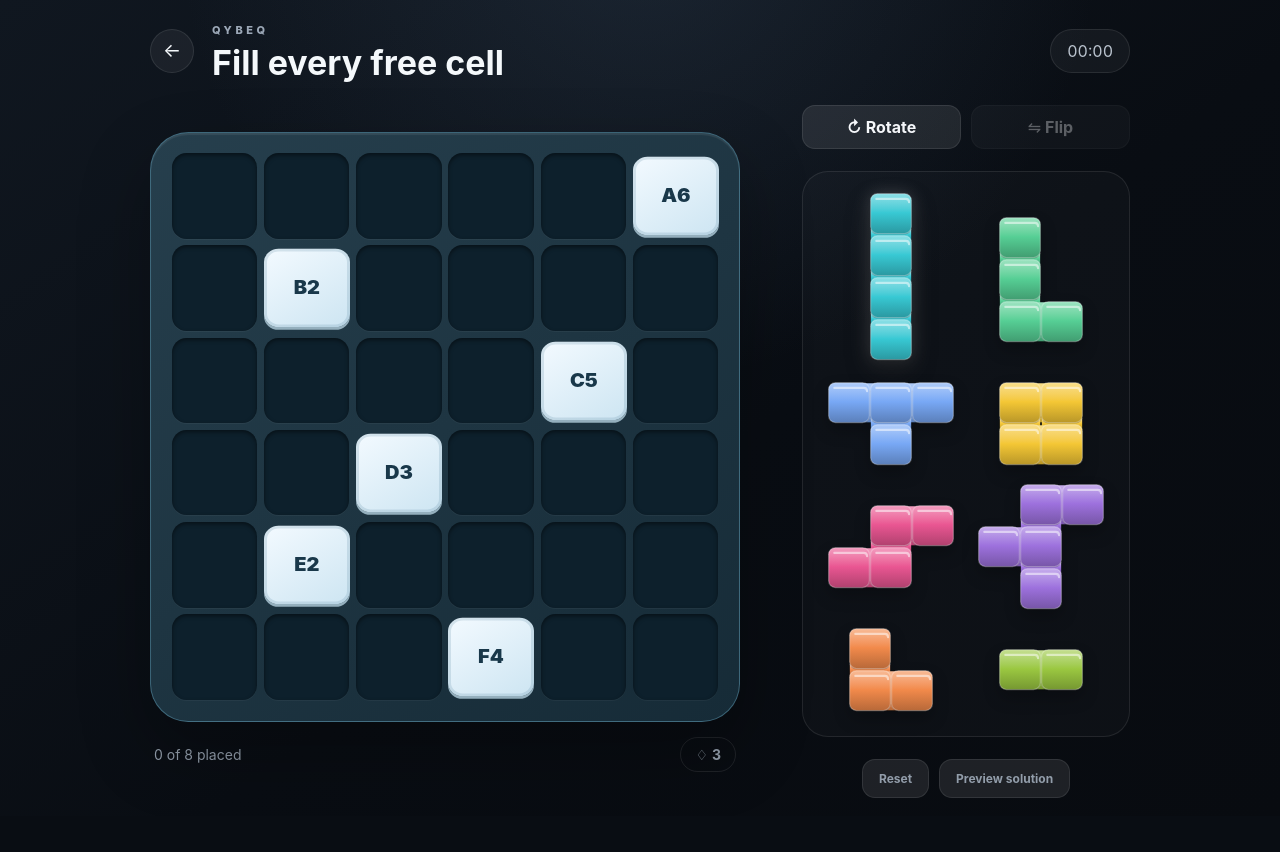
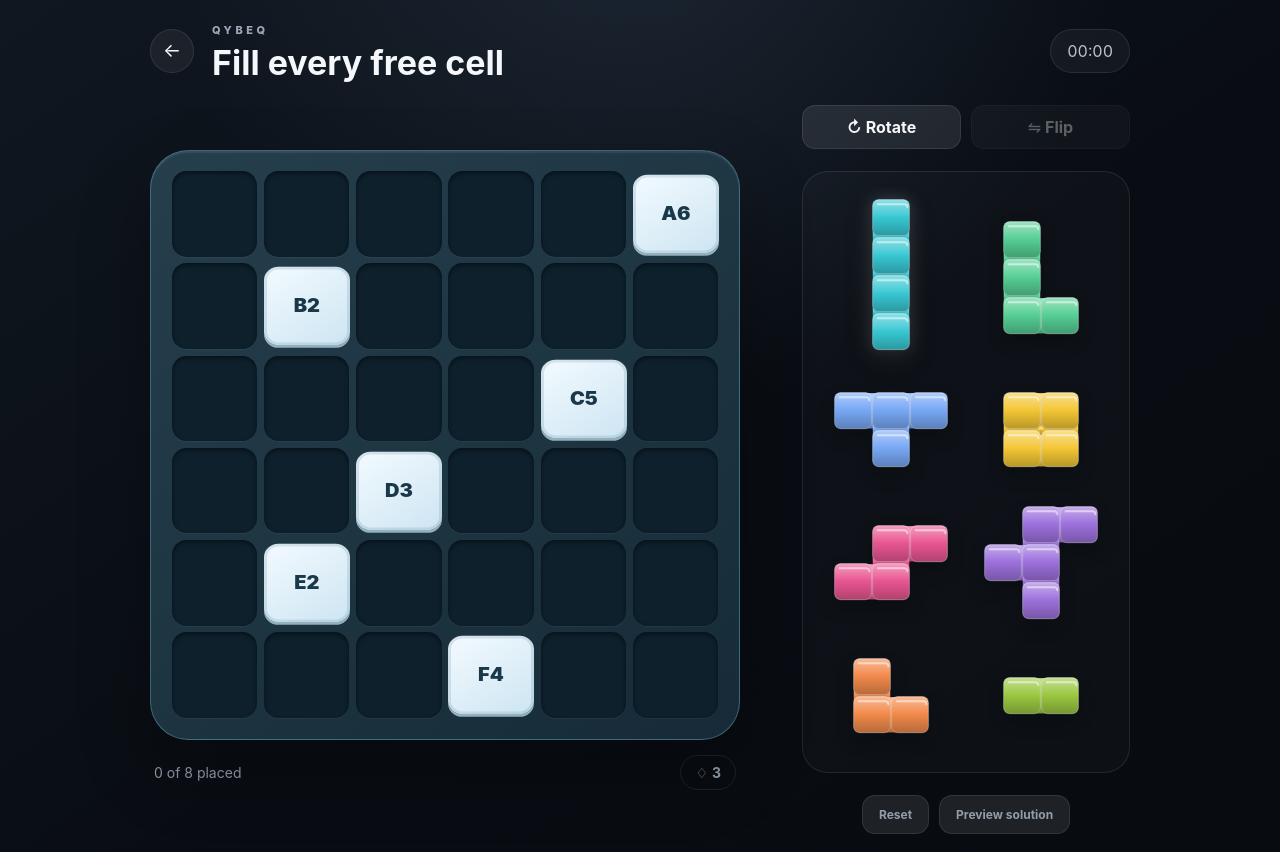
Before and after one commit to openm1ke/QybeqWeb, a React (Vite) app: page / in a window 1280 px wide. Both pictures are taken after a click on the button "Play daily". Before the commit the page ends 816 px from the top, so only its background shows below. Built offline with nearby package versions, Linux system fonts and the light colour scheme.

Commit message:
fix: scale tray pieces and rotate on tap

```diff
--- a/src/App.css
+++ b/src/App.css
@@ -38,7 +38,7 @@ button:focus-visible, a:focus-visible { outline: 3px solid rgba(84, 214, 212, .8
 .board-cell { display: grid; place-items: center; border-radius: 17%; background: #0d202c; box-shadow: inset 0 2px 4px rgba(0,0,0,.48), 0 1px rgba(255,255,255,.04); }
 .board-cell.blocked { color: #19384a; background: linear-gradient(145deg, #f3faff, #cde5f2); box-shadow: inset 0 0 0 3px rgba(91,135,158,.2), 0 3px 0 #94afbd; font-weight: 900; font-size: clamp(11px, 2.6vw, 20px); transform: scaleY(.91); }
 .board-piece { position: absolute; padding: 0; background: transparent; touch-action: none; z-index: 2; filter: drop-shadow(0 8px 10px rgba(0,0,0,.2)); }
-.board-piece svg, .tray-piece svg, .drag-overlay svg { width: 100%; height: 100%; display: block; overflow: visible; }
+.board-piece svg, .tray-piece-art svg, .drag-overlay svg { width: 100%; height: 100%; display: block; overflow: visible; }
 .board-piece.selected { filter: drop-shadow(0 0 8px rgba(255,255,255,.28)); }
 .board-piece.dragging-source { opacity: .18; }
 .progress-row { display: flex; justify-content: space-between; align-items: center; padding: 15px 4px 0; color: var(--muted); font-size: 14px; }
@@ -47,8 +47,9 @@ button:focus-visible, a:focus-visible { outline: 3px solid rgba(84, 214, 212, .8
 .piece-controls, .debug-actions { display: flex; gap: 10px; }
 .piece-controls button { flex: 1; }
 .piece-controls button:disabled { opacity: .35; cursor: default; }
-.piece-tray { flex: 1; display: grid; grid-template-columns: repeat(2, minmax(100px, 1fr)); place-items: center; gap: 18px 22px; padding: 24px; border: 1px solid var(--line); border-radius: 26px; background: rgba(255,255,255,.025); }
-.tray-piece { display: grid; place-items: center; padding: 0; background: transparent; touch-action: none; filter: drop-shadow(0 8px 8px rgba(0,0,0,.24)); transition: transform .16s ease, filter .16s ease; }
+.piece-tray { --tray-cell: 38px; flex: 1; display: grid; grid-template-columns: repeat(2, minmax(100px, 1fr)); grid-auto-rows: minmax(104px, auto); place-items: stretch; gap: 18px 22px; padding: 24px; border: 1px solid var(--line); border-radius: 26px; background: rgba(255,255,255,.025); }
+.tray-piece { width: 100%; height: 100%; display: grid; place-items: center; padding: 6px; background: transparent; filter: drop-shadow(0 8px 8px rgba(0,0,0,.24)); transition: transform .16s ease, filter .16s ease; }
+.tray-piece-art { display: block; width: calc(var(--piece-cols) * var(--tray-cell)); height: calc(var(--piece-rows) * var(--tray-cell)); touch-action: none; }
 .tray-piece:hover, .tray-piece.selected { transform: translateY(-3px); filter: drop-shadow(0 10px 12px rgba(0,0,0,.34)) drop-shadow(0 0 8px rgba(255,255,255,.2)); }
 .debug-actions { margin-top: auto; justify-content: center; }
 .debug-actions button { color: var(--muted); font-size: 12px; }
@@ -67,8 +68,7 @@ button:focus-visible, a:focus-visible { outline: 3px solid rgba(84, 214, 212, .8
   .game-layout { grid-template-columns: 1fr; gap: 18px; }
   .board-wrap { width: min(100%, 560px); margin: 0 auto; }
   .tray-panel { min-height: 280px; }
-  .piece-tray { grid-template-columns: repeat(4, 1fr); min-height: 220px; padding: 18px 10px; gap: 14px 7px; }
-  .tray-piece { max-width: 76px; max-height: 100px; }
+  .piece-tray { --tray-cell: clamp(18px, 5.8vw, 24px); grid-template-columns: repeat(4, minmax(0, 1fr)); grid-auto-rows: 104px; min-height: 0; padding: 18px 10px; gap: 14px 7px; }
 }
 @media (max-width: 430px) {
   .game-header { grid-template-columns: 44px 1fr auto; }
--- a/src/components/PieceSvg.tsx
+++ b/src/components/PieceSvg.tsx
@@ -12,6 +12,11 @@ interface PieceSvgProps {
 export function PieceSvg({ cells, color, className, label }: PieceSvgProps) {
   const bounds = shapeBounds(cells)
   const occupied = new Set(cells.map((cell) => `${cell.row}:${cell.col}`))
+  const junctions = cells.filter((cell) =>
+    occupied.has(`${cell.row}:${cell.col + 1}`) &&
+    occupied.has(`${cell.row + 1}:${cell.col}`) &&
+    occupied.has(`${cell.row + 1}:${cell.col + 1}`),
+  )
   const rawId = useId().replaceAll(':', '')
   const gradientId = `piece-gradient-${rawId}`
 
@@ -49,6 +54,12 @@ export function PieceSvg({ cells, color, className, label }: PieceSvgProps) {
             </g>
           )
         })}
+        {junctions.map((cell) => (
+          <g key={`junction-${cell.row}:${cell.col}`}>
+            <rect x={cell.col * 100 + 89} y={cell.row * 100 + 91} width="22" height="23" rx="5" fill="rgba(0,0,0,.24)" />
+            <rect x={cell.col * 100 + 90} y={cell.row * 100 + 90} width="20" height="20" fill={`url(#${gradientId})`} />
+          </g>
+        ))}
         {cells.map((cell) => {
           const x = cell.col * 100
           const y = cell.row * 100
@@ -75,6 +86,20 @@ export function PieceSvg({ cells, color, className, label }: PieceSvgProps) {
             </g>
           )
         })}
+        {/* Cover only the pin-sized intersection where four rounded faces
+            meet. Internal seams remain visible, but a 2×2 block cannot show
+            the background through its centre. */}
+        {junctions.map((cell) => (
+          <rect
+            key={`junction-cap-${cell.row}:${cell.col}`}
+            x={cell.col * 100 + 96}
+            y={cell.row * 100 + 95}
+            width="8"
+            height="9"
+            rx="2"
+            fill={`url(#${gradientId})`}
+          />
+        ))}
       </g>
     </svg>
   )
--- a/src/screens/GameScreen.tsx
+++ b/src/screens/GameScreen.tsx
@@ -1,4 +1,4 @@
-import { useCallback, useEffect, useMemo, useRef, useState, type PointerEvent as ReactPointerEvent } from 'react'
+import { useCallback, useEffect, useMemo, useRef, useState, type CSSProperties, type PointerEvent as ReactPointerEvent } from 'react'
 import { createPortal } from 'react-dom'
 import { PieceSvg } from '../components/PieceSvg'
 import {
@@ -184,11 +184,20 @@ export function GameScreen({ onBack }: { onBack: () => void }) {
                   type="button"
                   className={`tray-piece${selected === piece.id ? ' selected' : ''}`}
                   key={piece.id}
-                  style={{ width: `${bounds.cols * 42}px`, height: `${bounds.rows * 42}px` }}
-                  onPointerDown={(event) => beginDrag(piece.id, event)}
-                  onClick={() => setSelected(piece.id)}
+                  onClick={() => {
+                    setSelected(piece.id)
+                    setSnapshot((current) => rotatePiece(current, piece.id))
+                  }}
                   aria-label={`${piece.name} piece`}
-                ><PieceSvg cells={shape} color={colors[piece.id]} /></button>
+                >
+                  <span
+                    className="tray-piece-art"
+                    style={{ '--piece-cols': bounds.cols, '--piece-rows': bounds.rows } as CSSProperties}
+                    onPointerDown={(event) => beginDrag(piece.id, event)}
+                  >
+                    <PieceSvg cells={shape} color={colors[piece.id]} />
+                  </span>
+                </button>
               )
             })}
           </div>
```
Also changed, not shown: 1 other file (tests, documents, lock files or other folders).
